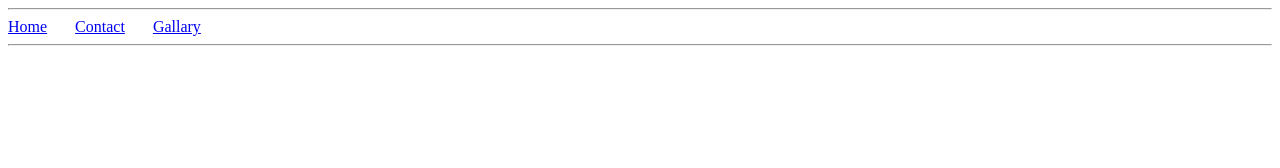
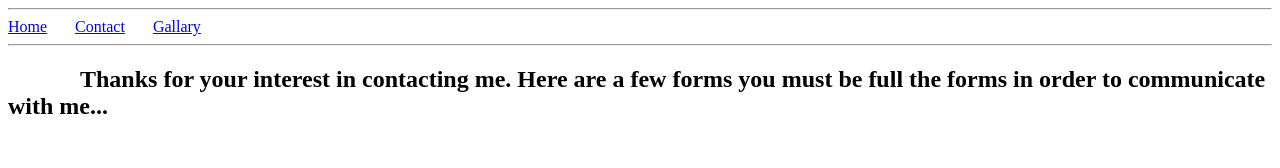
Before and after one commit to AlayuE/Mycv1, a plain HTML site: page contact.html in a window 1280 px wide. Shown: the top 168 px of the page. Drawn offline with Linux system fonts and the light colour scheme; grey boxes are pictures that could not be loaded.

Commit message:
This is the final commit

```diff
--- a/contact.html
+++ b/contact.html
@@ -13,6 +13,7 @@
    <a href="contact.html">Contact</a>&nbsp;&nbsp;&nbsp;&nbsp;&nbsp;&nbsp;
    <a href="gallary.html">Gallary</a>
    <hr>
+   <h2>&nbsp;&nbsp;&nbsp;&nbsp;&nbsp;&nbsp;&nbsp;&nbsp;&nbsp;&nbsp;&nbsp;&nbsp;Thanks for your interest in contacting me. Here are a few forms you must be full the forms in order to communicate with me...</h2>
    <table cellspacing="100">
        <tr>
            <td><form action="">
```
